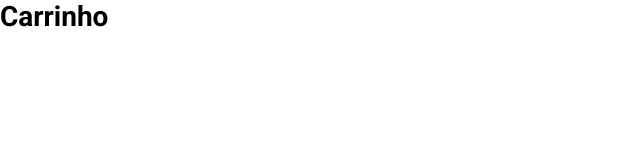
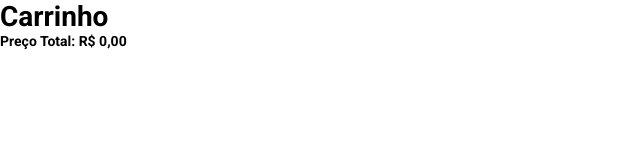
Before and after one commit to juanvl/eshop, a React (Create React App) app: page /cart in a window 1280 px wide. Shown: the top 160 px of the page, without its empty margins (0-640 px from the left). Built offline with nearby package versions, Linux system fonts and the light colour scheme.

Commit message:
cart amounts, subtotal and total

```diff
--- a/src/pages/ProductCart/index.js
+++ b/src/pages/ProductCart/index.js
@@ -1,10 +1,27 @@
-import React from 'react';
+import React, { useCallback } from 'react';
 import { useSelector } from 'react-redux';
+
+import { formatPrice } from '~/util/format';
 
 import * as S from './styles';
 
 export default function ProductCart() {
-  const products = useSelector(state => state.cart.products);
+  const products = useSelector(state =>
+    state.cart.products.map(product => ({
+      ...product,
+      subTotal: formatPrice(product.price * product.amount),
+    }))
+  );
+
+  const totalPrice = useCallback(
+    formatPrice(
+      products.reduce(
+        (accumulator, item) => accumulator + item.price * item.amount,
+        0
+      )
+    ),
+    []
+  );
 
   return (
     <S.Container>
@@ -12,10 +29,11 @@ export default function ProductCart() {
       <ul>
         {products.map(product => (
           <li key={product.id}>
-            {product.name} - {product.price}
+            {product.name} - {product.subTotal} (x{product.amount})
           </li>
         ))}
       </ul>
+      <strong>Preço Total: {totalPrice}</strong>
     </S.Container>
   );
 }
--- a/src/store/modules/cart/reducer.js
+++ b/src/store/modules/cart/reducer.js
@@ -8,7 +8,14 @@ export default function cart(state = INITIAL_STATE, action) {
   return produce(state, draft => {
     switch (action.type) {
       case 'ADD_PRODUCT_TO_CART': {
-        draft.products.push(action.payload.product);
+        const { id } = action.payload.product;
+        const productInCart = draft.products.find(p => p.id === id);
+
+        if (productInCart) {
+          productInCart.amount += 1;
+        } else {
+          draft.products.push({ ...action.payload.product, amount: 1 });
+        }
         break;
       }
 
--- /dev/null
+++ b/src/util/format.js
@@ -0,0 +1,4 @@
+export const { format: formatPrice } = new Intl.NumberFormat('pt-BR', {
+  style: 'currency',
+  currency: 'BRL',
+});
```
